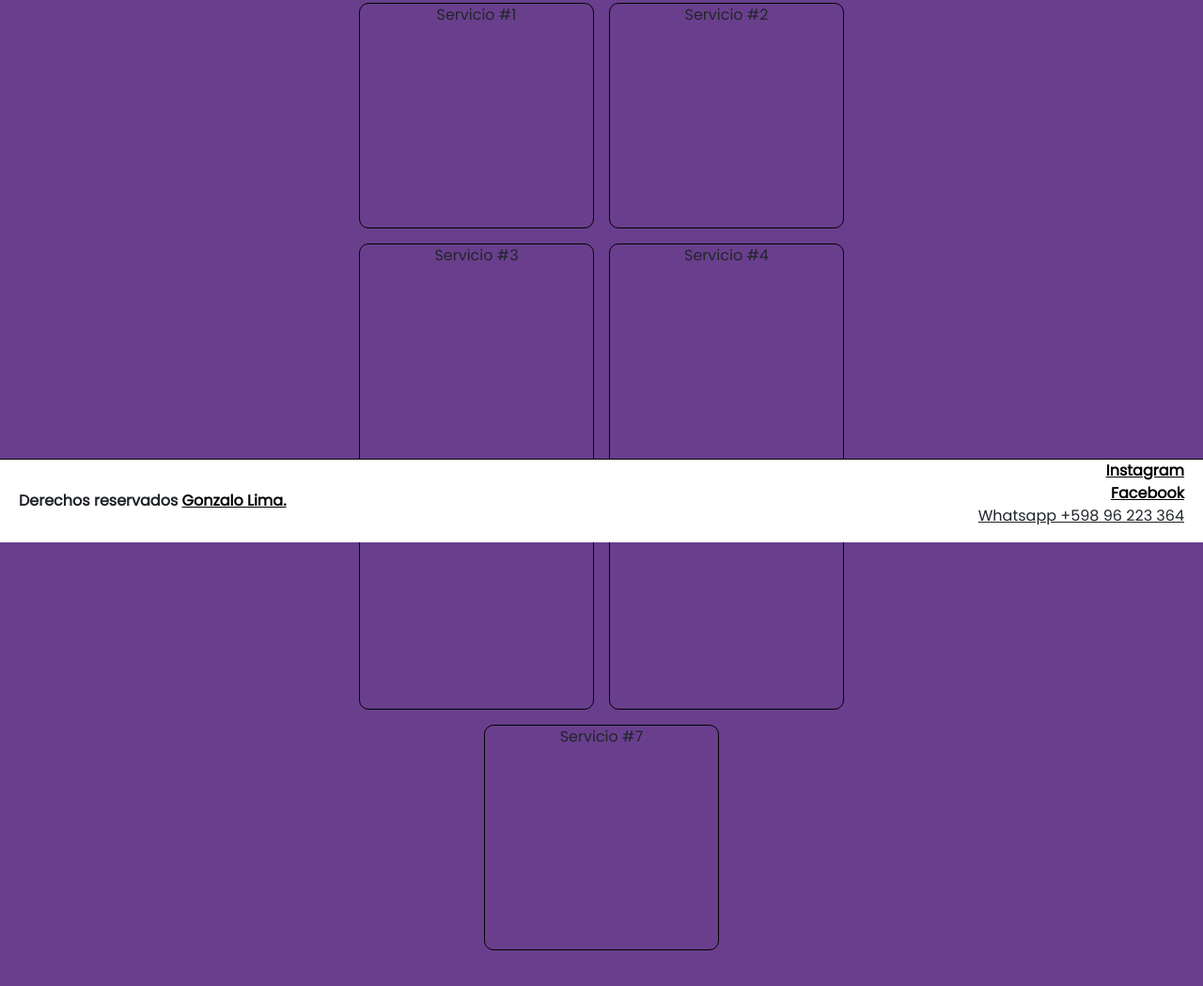
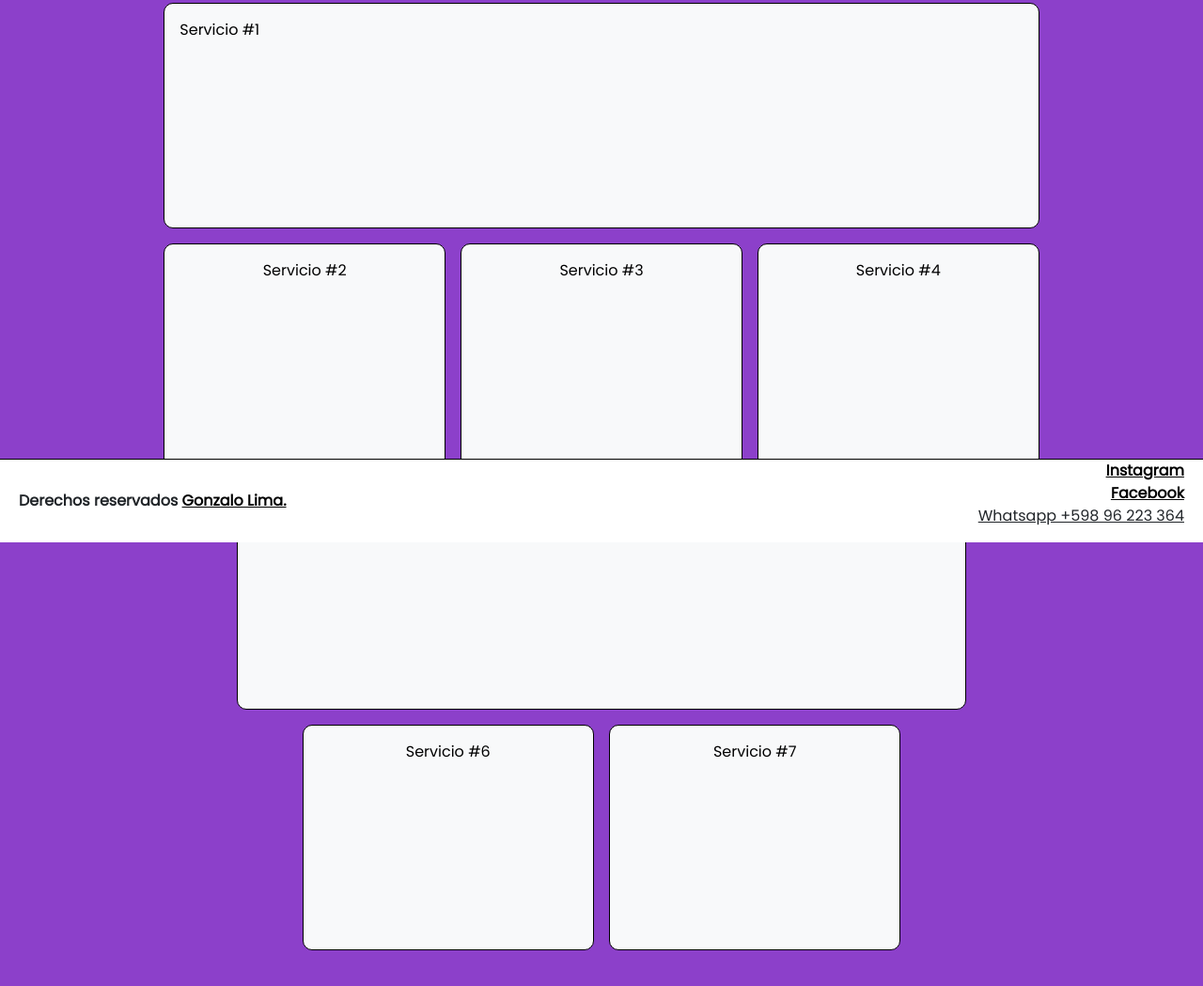
Before and after one commit to GonzaloLima13/PreEntrega2-Lima-Js, a plain HTML site: page paginas/servicios.html in a window 1280 px wide. Shown: the part 223-1272 px from the top of the page at 94% size. Drawn offline with nearby package versions, Linux system fonts and the light colour scheme; a web font is replaced by a local one.

Commit message:
Grillas de bs agregadas a servicios y retoques

```diff
--- a/css/style.css
+++ b/css/style.css
@@ -7,7 +7,7 @@ body{
     margin:0;
     position: relative;
     font-family: 'Poppins', sans-serif;
-    background-color: #693f8d;
+    background-color: #8c40ca;
     padding-bottom: 7em;
     min-height: 100vh;
     min-width: 550px;
--- a/paginas/servicios.html
+++ b/paginas/servicios.html
@@ -53,14 +53,14 @@
         </div>
     </header>
 
-    <main class="service-main">
-        <div class="servicios">Servicio #1</div>
-        <div class="servicios">Servicio #2</div>
-        <div class="servicios">Servicio #3</div>
-        <div class="servicios">Servicio #4</div>
-        <div class="servicios">Servicio #5</div>
-        <div class="servicios">Servicio #6</div>
-        <div class="servicios">Servicio #7</div>
+    <main class="row service-main">
+        <div class="row text-bg-light p-3 servicios">Servicio #1</div>
+        <div class="col servicios text-bg-light p-3">Servicio #2</div>
+        <div class="col servicios text-bg-light p-3">Servicio #3</div>
+        <div class="col servicios text-bg-light p-3">Servicio #4</div>
+        <div class="col-sm-10 servicios text-bg-light p-3">Servicio #5</div>
+        <div class="col-sm-4 servicios text-bg-light p-3">Servicio #6</div>
+        <div class="col-sm-4 servicios text-bg-light p-3">Servicio #7</div>
     </main>
 
     <!-- Pie de página -->
```
